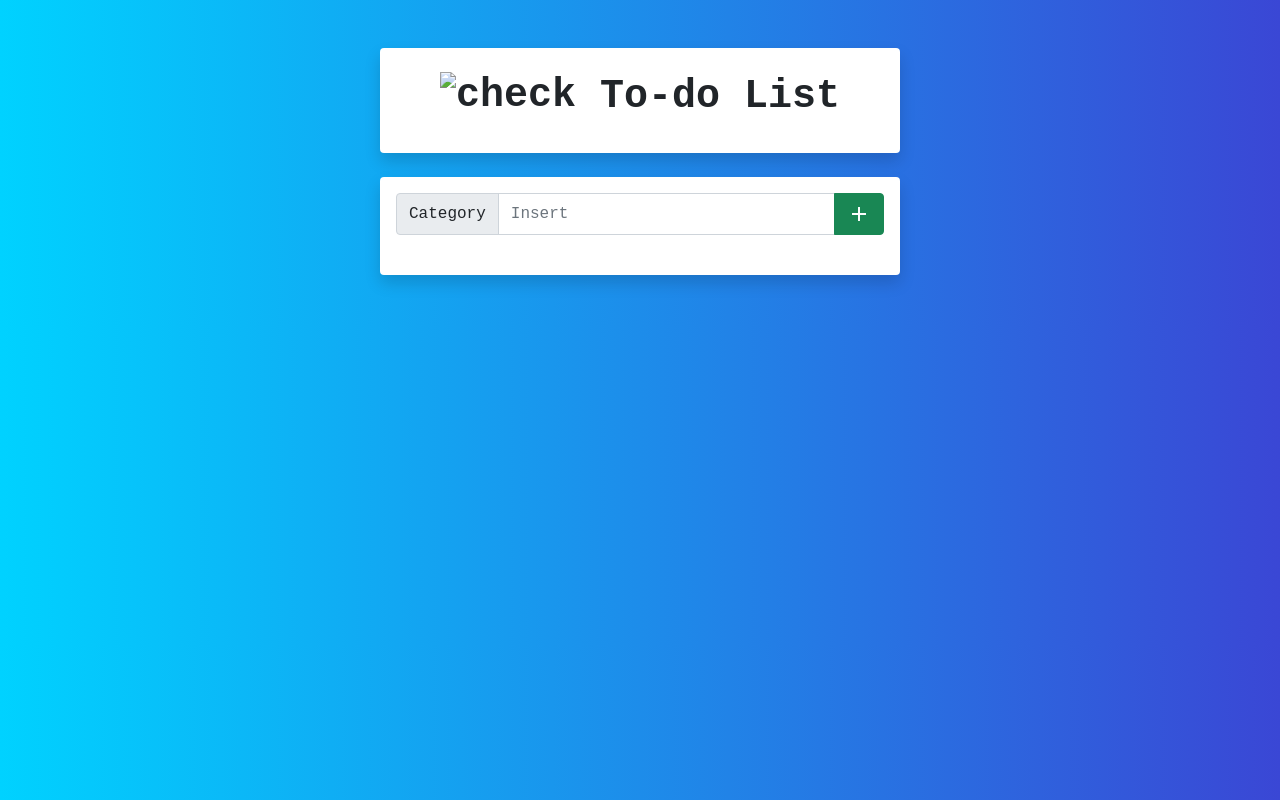
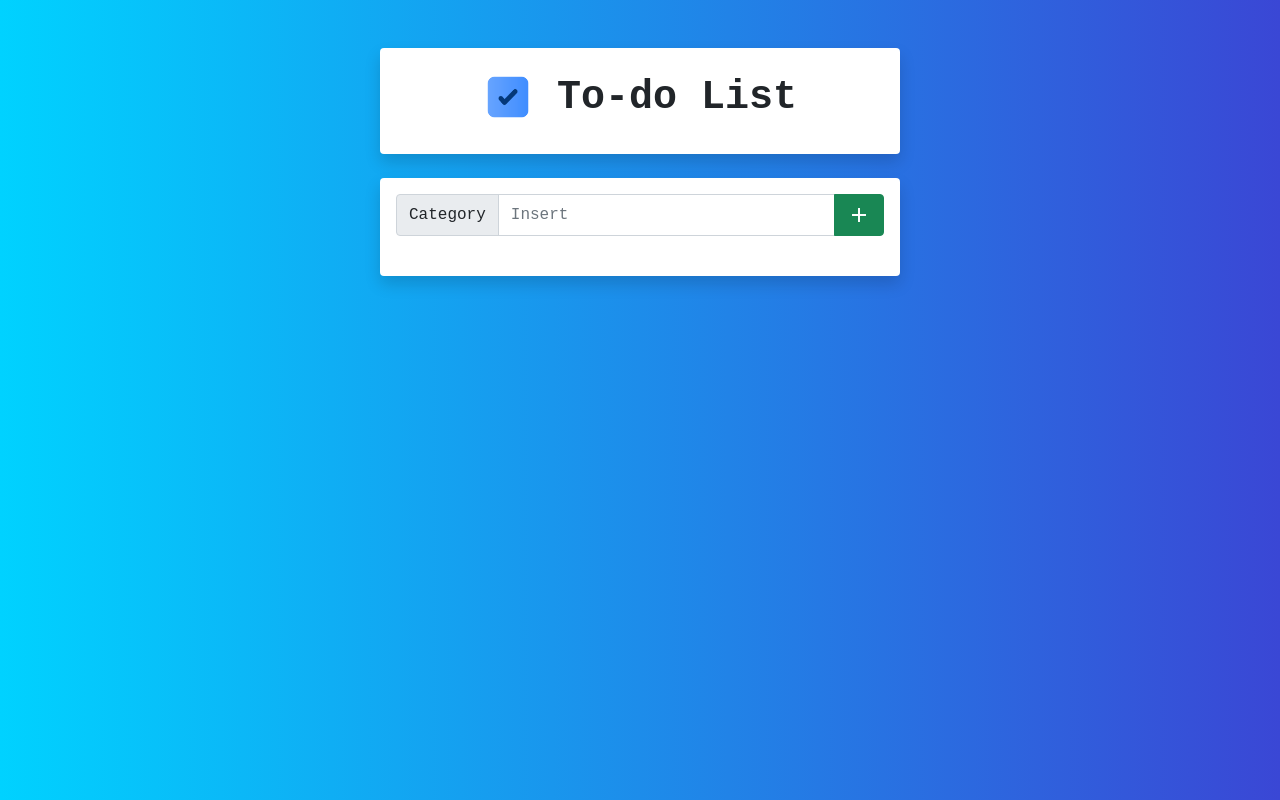
Before and after one commit to EugenioNhampossa/TodoList, a plain HTML site: page index.html in a window 1280 px wide. Drawn offline with nearby package versions, Linux system fonts and the light colour scheme; the site is published under a folder, as on GitHub Pages, so addresses that start at the root find nothing.

Commit message:
improved image paths

```diff
--- a/index.html
+++ b/index.html
@@ -23,7 +23,7 @@
     <script src="https://code.jquery.com/jquery-3.6.0.min.js"></script>
 
     <!--Icon-->
-    <link rel="icon" type="image/x-icon" href="/assets/check.png">
+    <link rel="icon" type="image/x-icon" href="assets/check.png">
 
     <title>To do List</title>
 </head>
@@ -32,7 +32,7 @@
     <div class="container">
         <div class="shadow p-3 pt-4 mb-4 bg-body rounded  text-center mb-2 ms-5 mt-5 me-5 p-2">
             <blockquote class="blockquote">
-                <h1 class="title"><img src="/assets/check.png" class="check-img img-fluid" alt="check"> To-do List</h1>
+                <h1 class="title"><img src="assets/check.png" class="check-img img-fluid" alt="check"> To-do List</h1>
             </blockquote>
         </div>
         <div class="list shadow p-3 mb-5 bg-body rounded mb-5 ms-5 me-5 p-2">
```
